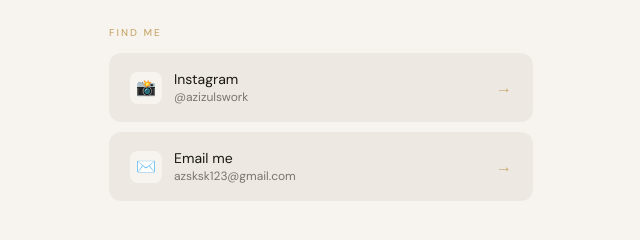
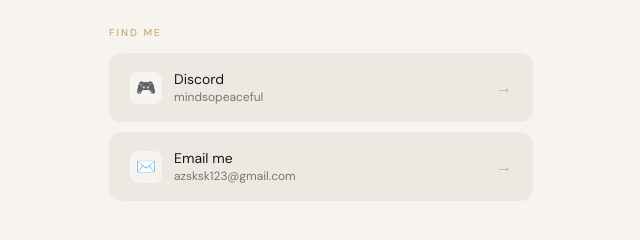
Before and after one commit to oknuff/impressthehuzz, a plain HTML site: page index.html in a window 1280 px wide. Shown: the part 2371-2611 px from the top of the page, 319-959 px from the left. Drawn offline with Linux system fonts and the light colour scheme.

Commit message:
Update index.html

```diff
--- a/index.html
+++ b/index.html
@@ -553,12 +553,12 @@
   <div class="section">
     <p class="section-label">Find me</p>
     <div class="links">
-      <a href="https://instagram.com/azizulswork" class="link-btn" target="_blank">
+      <a href="https://discord.com/users/mindsopeaceful" class="link-btn" target="_blank">
         <div class="link-left">
-          <div class="link-icon">📸</div>
+          <div class="link-icon">🎮</div>
           <div>
-            <div>Instagram</div>
-            <div class="link-handle">@azizulswork</div>
+            <div>Discord</div>
+            <div class="link-handle">mindsopeaceful</div>
           </div>
         </div>
         <span class="arrow">→</span>
```
